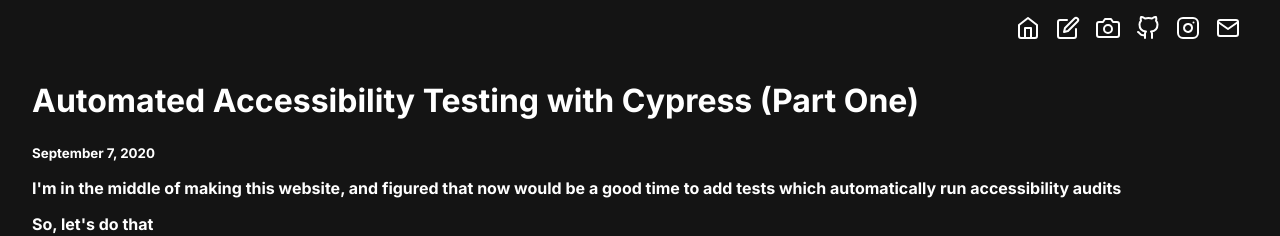
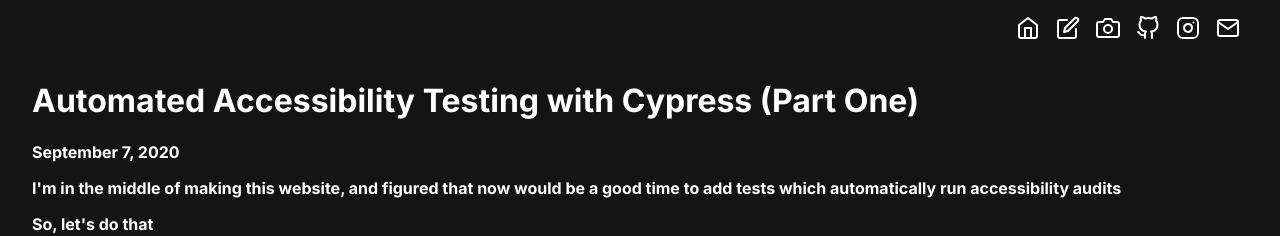
Before and after one commit to darkhist/darkhist.me, a Next.js app: page /blog/cypress-axe-part-one in a window 1280 px wide. Shown: the top 236 px of the page. Built offline with nearby package versions, Linux system fonts and the light colour scheme.

Commit message:
style: post date

```diff
--- a/pages/blog/[post].js
+++ b/pages/blog/[post].js
@@ -33,7 +33,7 @@ const BlogPost = ({ frontmatter, markdownBody }) => {
   return (
     <Layout>
       <h1>{title}</h1>
-      <small>{date}</small>
+      <p>{date}</p>
       <article>
         <ReactMarkdown escapeHtml={false} source={markdownBody} renderers={{ code: CodeBlock }} />
       </article>
```
